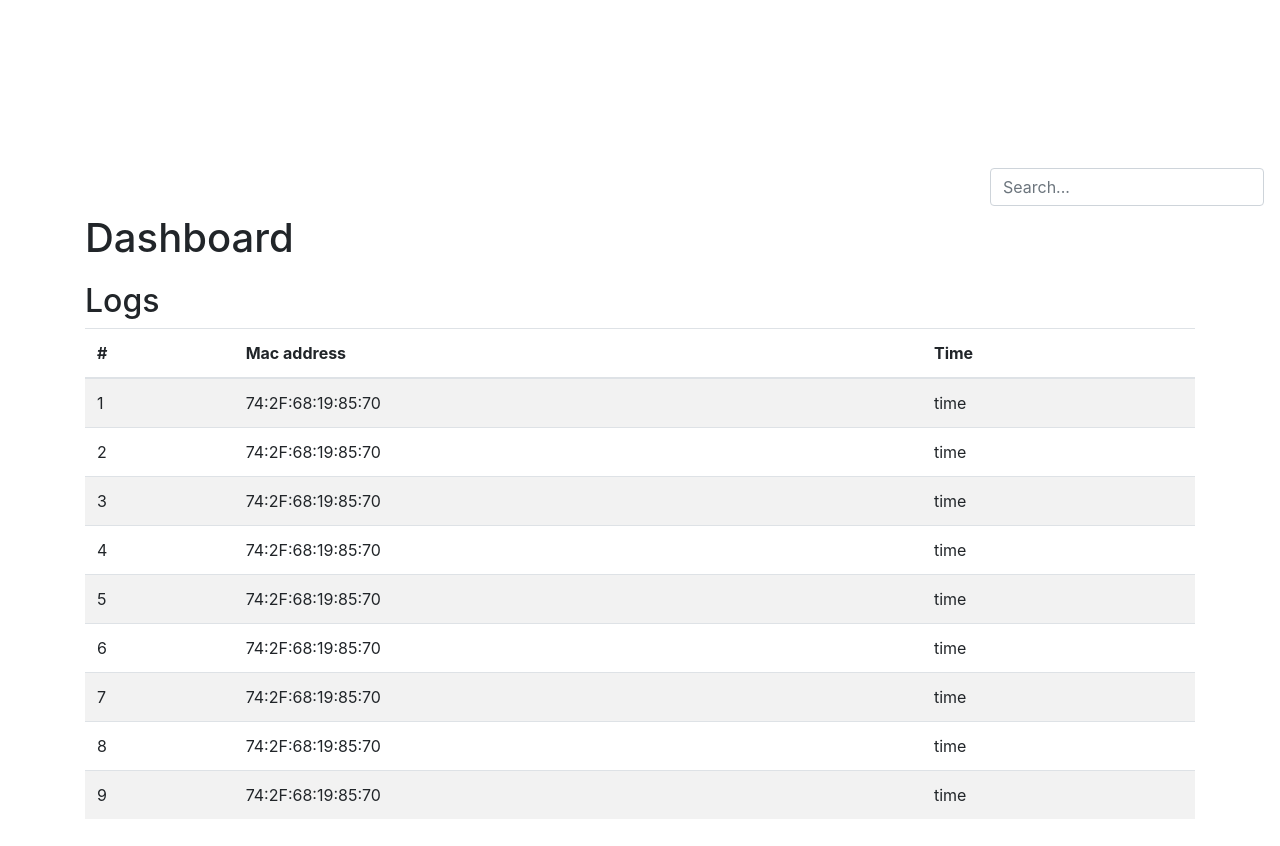
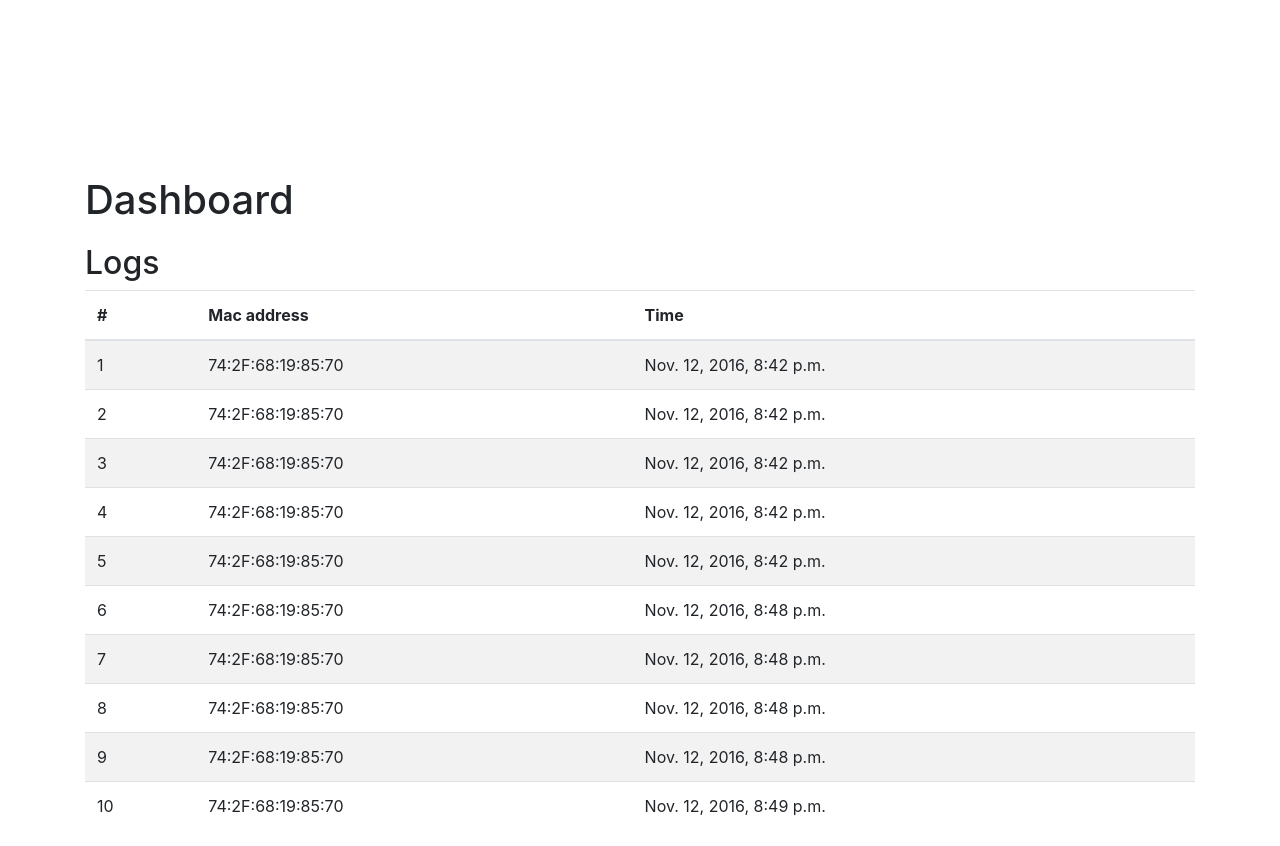
Before and after one commit to hpiso/watcher, a Django app: page / in a window 1280 px wide. Before the commit the page ends 819 px from the top, so only its background shows below. Run offline with Django 3.2, Linux system fonts and the light colour scheme; data comes from the database, SQL or seed files in the repository; both versions use the stored data as it was after the commit; some libraries are stand-ins or nearby versions.

Commit message:
add time

```diff
--- a/myapp/templates/myapp/index.html
+++ b/myapp/templates/myapp/index.html
@@ -18,9 +18,6 @@
           <a class="nav-item nav-link" href="#">Profile</a>
           <a class="nav-item nav-link" href="#">Help</a>
         </nav>
-        <form class="float-xs-right">
-          <input type="text" class="form-control" placeholder="Search...">
-        </form>
       </div>
     </nav>
 <div class="container">
@@ -46,7 +43,7 @@
                     <tr>
                       <td>{{ object.id }}</td>
                       <td>{{ object.mac_address }}</td>
-                      <td>time</td>
+                      <td>{{ object.date_time }}</td>
                     </tr>
                 {% endfor %}
               </tbody>
--- a/myapp/views.py
+++ b/myapp/views.py
@@ -2,8 +2,13 @@ from django.http import HttpResponse
 from django.shortcuts import render
 import nmap
 from myapp.models import Object
+from django.utils import timezone
 
 def home(request):
+
+    o = Object(mac_address='74:2F:68:19:85:70', date_time=timezone.now())
+    o.save()
+
     objects = Object.objects.all()
 
     return render(request, 'myapp/index.html', {'objects' : objects})
```
Also changed, not shown: db.sqlite3, 1 other file.
